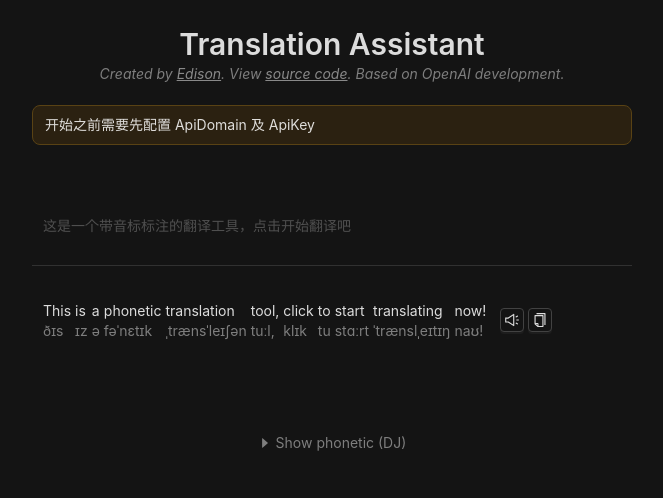
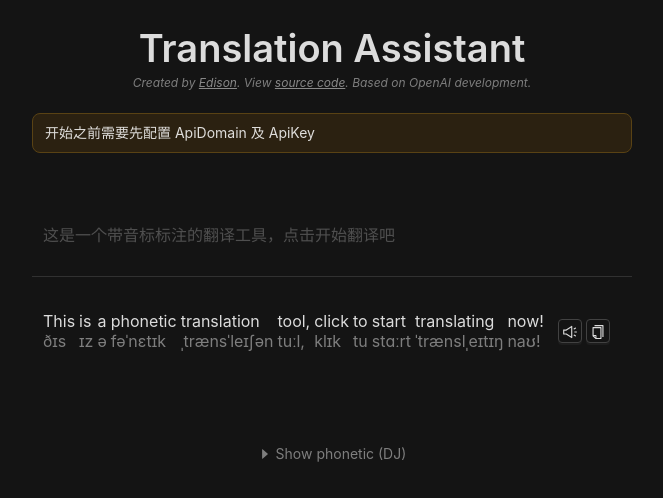
Before and after one commit to HttpStatusOK/translation-assistant, a React (Create React App) app: page / in a window 1280 px wide. Shown: the top 498 px of the page, without its empty margins (308-971 px from the left). Built offline with nearby package versions, Linux system fonts and the light colour scheme.

Commit message:
Update App.js

```diff
--- a/src/App.js
+++ b/src/App.js
@@ -201,7 +201,7 @@ function App() {
                 setInit(true);
               }
             }}
-            style={{paddingTop: 50}}
+            style={{paddingTop: 50, fontSize: 16}}
             variant="borderless"
             value={inputValue}
             onChange={handleInputChange}
@@ -242,30 +242,32 @@ function App() {
 const Header = () => {
   return (
     <div style={{ textAlign: "center" }}>
-      <Typography.Title level={2} style={{ marginBottom: 0 }}>Translation Assistant</Typography.Title>
-      <Typography.Text italic type={"secondary"}>Created by&nbsp;
+      <Typography.Title level={1} style={{ marginBottom: 0 }}>Translation Assistant</Typography.Title>
+      <div>
+        <Typography.Text italic type={"secondary"} style={{ fontSize: 12 }}>Created by&nbsp;
           <Typography.Link
             target={"_blank"}
             href={"https://github.com/HttpStatusOK"}
             underline
             italic
-          style={{ color: "#898989" }}
+            style={{ fontSize: 12, color: "#898989" }}
           >
             Edison
           </Typography.Link>.&nbsp;
         </Typography.Text>
-      <Typography.Text italic type={"secondary"}>View&nbsp;
+        <Typography.Text italic type={"secondary"} style={{ fontSize: 12 }}>View&nbsp;
           <Typography.Link
             target={"_blank"}
             href={"https://github.com/HttpStatusOK/translation-assistant"}
             underline
             italic
-          style={{ color: "#898989" }}
+            style={{ fontSize: 12, color: "#898989" }}
           >
             source code
           </Typography.Link>.&nbsp;
-        <Typography.Text italic type={"secondary"}>Based on OpenAI development.</Typography.Text>
+          <Typography.Text italic type={"secondary"} style={{ fontSize: 12 }}>Based on OpenAI development.</Typography.Text>
         </Typography.Text>
+      </div>
     </div>
   )
 }
@@ -300,10 +302,9 @@ const TranslationDisplay = ({ data, loading }) => {
                     setHighLightId(null)
                   }}
                 >
-                  <Typography.Text style={{lineHeight: 0}} mark={highLightId === idx}> {item.w}</Typography.Text>
+                  <Typography.Text style={{lineHeight: 0, fontSize: 16}} mark={highLightId === idx}> {item.w}</Typography.Text>
                   <br/>
-                  <Typography.Text style={{lineHeight: 0}} type={"secondary"}
-                                   mark={highLightId === idx}> {item.p}</Typography.Text>
+                  <Typography.Text style={{lineHeight: 0, fontSize: 16}} type={"secondary"} mark={highLightId === idx}> {item.p}</Typography.Text>
                 </div>
               </Tooltip>
             ))}
```
Lines whose indentation alone changed are shown as unchanged.
